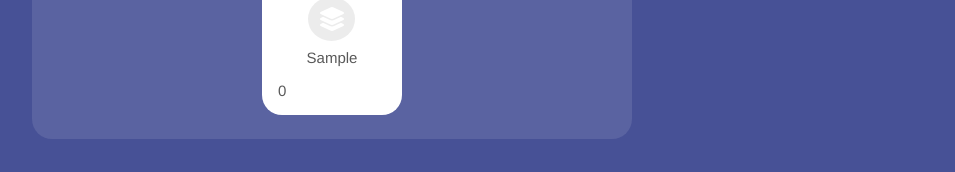
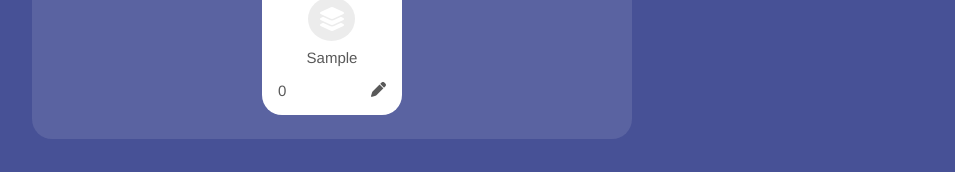
Before and after one commit to yintinggrace/action-ally, a React (Create React App) app: page /add-category in a window 1280 px wide. Both pictures are taken after typing "Sample" into the empty fields and a click on the button "Add the category". Shown: the part 267-439 px from the top of the page, without its empty margins (308-1263 px from the left). Built offline with nearby package versions, Linux system fonts and the light colour scheme.

Commit message:
Implemented editing category

```diff
--- a/src/components/atoms/Icon/Icon.tsx
+++ b/src/components/atoms/Icon/Icon.tsx
@@ -3,7 +3,7 @@ interface IconProps {
   name: string;
   iconColor?: string;
   backgroundColor?: string;
-  onClick?: () => void;
+  onClick?: (event: React.MouseEvent) => void;
 }
 
 const Icon: React.FC<IconProps> = ({
--- a/src/components/molecules/Category/Category.tsx
+++ b/src/components/molecules/Category/Category.tsx
@@ -76,7 +76,11 @@ const Category: React.FC<CategoryProps> = ({ category }) => {
         />
         <SText>{category.name}</SText>
       </SCategoryInfo>
-      <CategoryActions taskLength={filteredTasks.length} />
+
+      <CategoryActions
+        taskLength={filteredTasks.length}
+        category={category}
+      />
     </SCategoryWrapper>
   );
 };
--- a/src/components/molecules/CategoryActions/CategoryActions.tsx
+++ b/src/components/molecules/CategoryActions/CategoryActions.tsx
@@ -1,11 +1,22 @@
+import { useNavigate } from 'react-router-dom';
 import styled from "styled-components";
 import theme from "../../../theme/theme";
+import Icon from "../../atoms/Icon/Icon";
+
+interface CategoryItem {
+  id?: string;
+  name: string;
+  icon: string;
+  backgroundColor: string;
+  iconColor: string;
+}
 
 interface CategoryActionsProps {
   taskLength: number;
+  category: CategoryItem;
 }
 
-const SCategoryActions = styled.div`
+const SActionsWrapper = styled.div`
   width: 100%;
   display: flex;
   justify-content: space-between;
@@ -20,11 +31,31 @@ const SNumber = styled.div`
   color: ${theme.colors.darkGray};
 `;
 
-const CategoryActions: React.FC<CategoryActionsProps> = ({ taskLength }) => {
+const SIcon = styled(Icon)`
+  font-size: ${theme.fontSizes.ant};
+  color: ${theme.colors.darkGray};
+  cursor: pointer;
+  &:hover {
+    color: ${theme.colors.mediumBlack};
+  }
+`;
+
+const CategoryActions: React.FC<CategoryActionsProps> = ({ taskLength, category }) => {
+  const navigate = useNavigate();
+
+  const handleEditCategory = (event: React.MouseEvent) => {
+    event.stopPropagation();
+    navigate('/add-category', { state: { category } });
+  };
+
   return (
-    <SCategoryActions>
+    <SActionsWrapper>
       <SNumber>{taskLength}</SNumber>
-    </SCategoryActions>
+      <SIcon
+        name="fas fa-pen"
+        onClick={handleEditCategory}
+      />
+    </SActionsWrapper>
   );
 }
 
--- a/src/pages/AddCategory/AddCategory.tsx
+++ b/src/pages/AddCategory/AddCategory.tsx
@@ -1,5 +1,5 @@
 import { useState } from 'react';
-import { useNavigate } from 'react-router-dom';
+import { useLocation, useNavigate } from 'react-router-dom';
 import { v4 as uuidv4 } from 'uuid';
 import Main from '../../components/templates/Main/Main';
 import string from '../../string';
@@ -9,6 +9,11 @@ import styled from 'styled-components';
 import TextField from '../../components/atoms/TextField/TextField';
 import BoxWrappers from '../../components/organisms/BoxWrappers/BoxWrappers';
 import Button from '../../components/atoms/Button/Button';
+import { Category } from '../../types';
+
+interface LocationState {
+  category?: Category;
+}
 
 const SIcon = styled(Icon)<{ backgroundColor: string; iconColor: string; }>`
   font-size: ${theme.fontSizes.eagle};
@@ -58,10 +63,14 @@ const STextField = styled(TextField)<{ hasError: boolean }>`
 `;
 
 const AddCategory = () => {
-  const [icon, setIcon] = useState<string>('fas fa-layer-group');
-  const [backgroundColor, setBackgroundColor] = useState<string>(theme.colors.lightGray);
-  const [iconColor, setIconColor] = useState<string>(theme.colors.white);
-  const [categoryName, setCategoryName] = useState<string>('');
+  const location = useLocation();
+  const state = location.state as LocationState;
+  const category = state?.category;
+
+  const [icon, setIcon] = useState<string>(category?.icon || 'fas fa-layer-group');
+  const [backgroundColor, setBackgroundColor] = useState<string>(category?.backgroundColor || theme.colors.lightGray);
+  const [iconColor, setIconColor] = useState<string>(category?.iconColor || theme.colors.white);
+  const [categoryName, setCategoryName] = useState<string>(category?.name || '');
   const [hasError, setHasError] = useState<boolean>(false);
 
   const navigate = useNavigate();
@@ -80,8 +89,24 @@ const AddCategory = () => {
     };
 
     const existingCategories = JSON.parse(localStorage.getItem('categories') || '[]');
-    existingCategories.push(newCategory);
-    localStorage.setItem('categories', JSON.stringify(existingCategories));
+
+    if (category) { // Is editing category
+      const updatedCategories = existingCategories.map((existingCategory: Category) =>
+         existingCategory.id === category.id
+          ? {
+            ...existingCategory,
+            name: newCategory.name,
+            icon: newCategory.icon,
+            backgroundColor: newCategory.backgroundColor,
+            iconColor: newCategory.iconColor
+          } : existingCategory
+      );
+
+      localStorage.setItem('categories', JSON.stringify(updatedCategories));
+    } else { // Is adding new category
+      existingCategories.push(newCategory);
+      localStorage.setItem('categories', JSON.stringify(existingCategories));
+    }
   }
 
   const handleSubmit = (event: React.FormEvent<HTMLFormElement>) => {
@@ -101,7 +126,7 @@ const AddCategory = () => {
 
   return (
     <Main
-      title={string.addCategory.title}
+      title={category ? string.addCategory.titleEdit : string.addCategory.titleAdd}
       closePage
       onClose={handleClose}
     >
@@ -127,7 +152,7 @@ const AddCategory = () => {
         />
 
         <SButton type="submit">
-          {string.addCategory.buttons.addCategory}
+          {category ? string.addCategory.buttons.save : string.addCategory.buttons.addCategory}
         </SButton>
       </SForm>
     </Main>
--- a/src/string.ts
+++ b/src/string.ts
@@ -8,7 +8,8 @@ const string = {
     addCategory: 'Add category',
   },
   addCategory: {
-    title: 'Add Category',
+    titleAdd: 'Add Category',
+    titleEdit: 'Edit Category',
     categoryNamePlaceholder: 'Enter category name...',
     backgroundColor: {
       name: 'Background color',
@@ -23,7 +24,8 @@ const string = {
       iconOptions: ['fas fa-home', 'fas fa-briefcase', 'fas fa-shopping-cart', 'fas fa-dumbbell', 'fas fa-heartbeat', 'fas fa-graduation-cap', 'fas fa-plane', 'fas fa-film', 'fas fa-wallet', 'fas fa-user-graduate']
     },
     buttons: {
-      addCategory: 'Add the category'
+      addCategory: 'Add the category',
+      save: 'Save'
     }
   },
   categoryTasks: {
```
